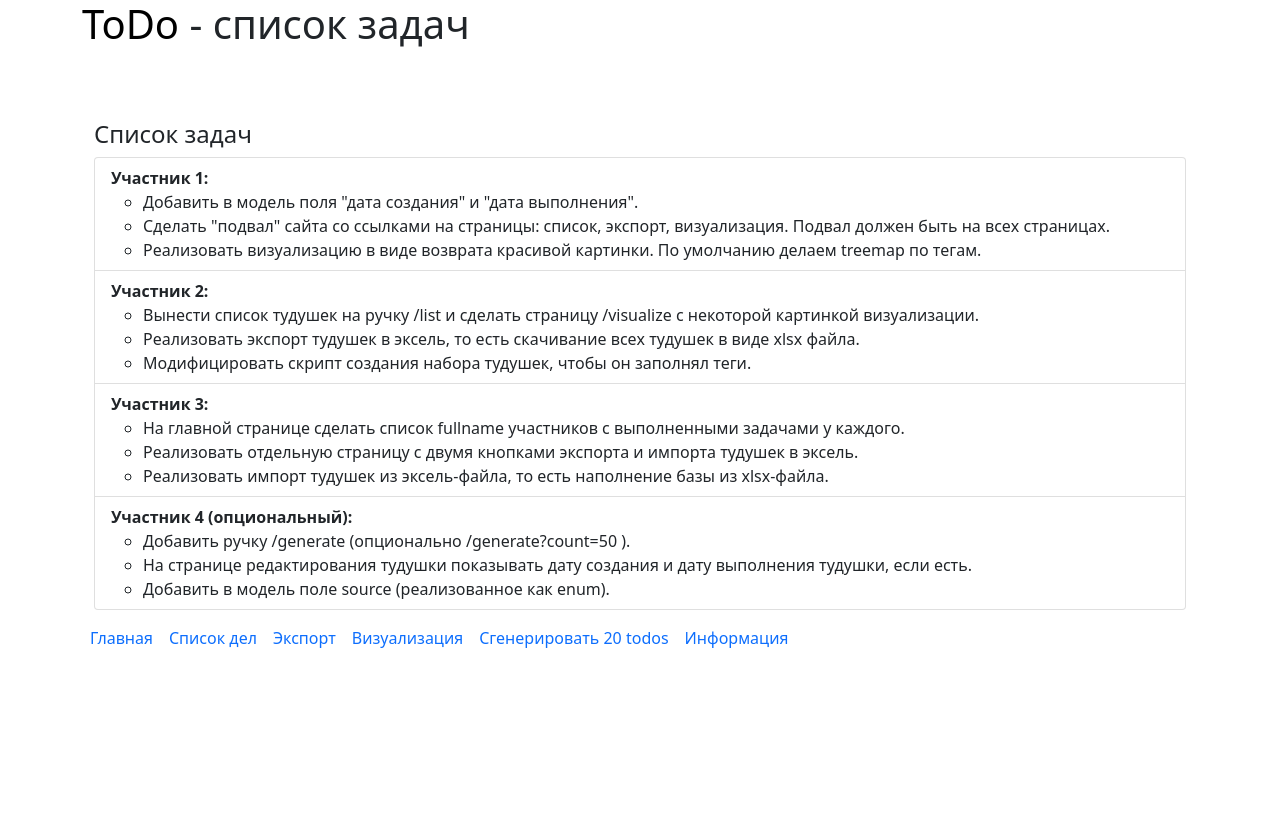
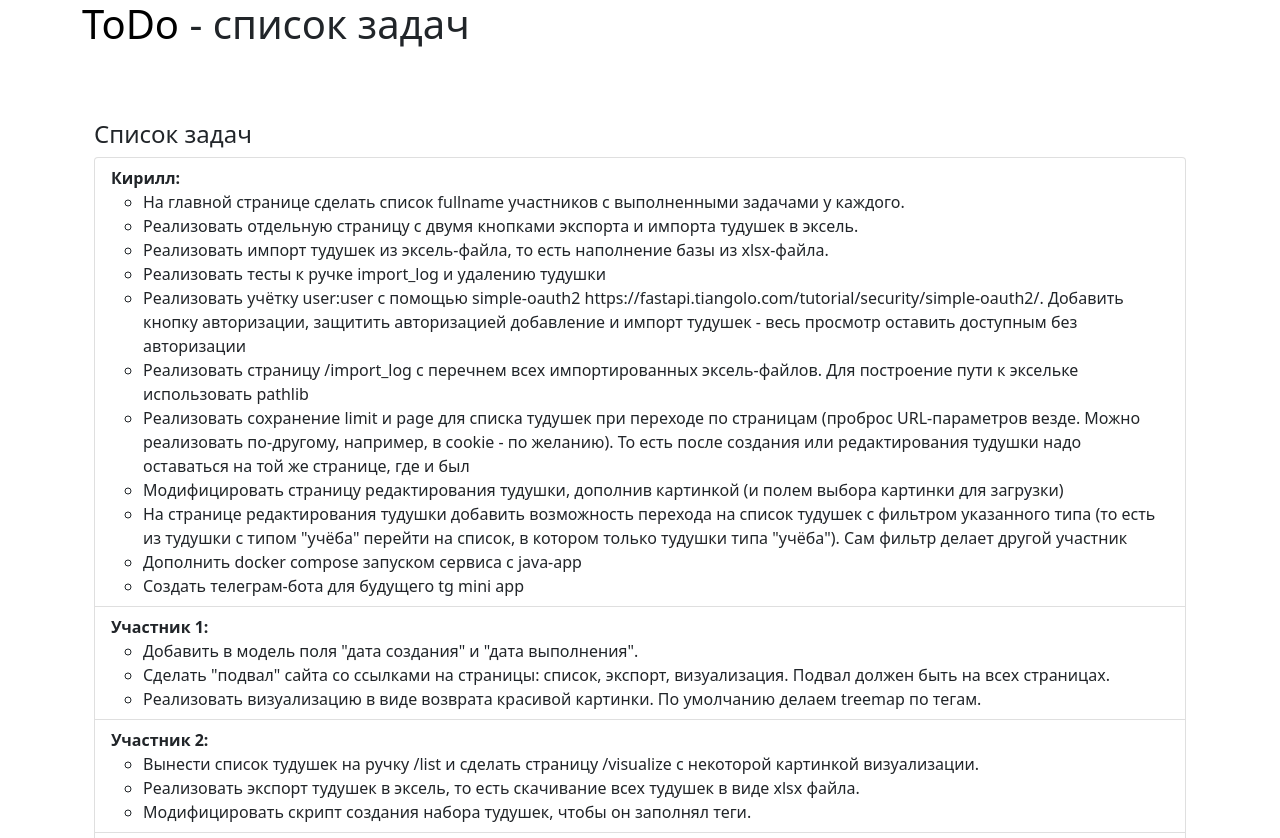
Before and after one commit to vlad17v/ddz, a FastAPI app: page /todo/info-tasks/ in a window 1280 px wide. Shown: the top 838 px of the page. Before the commit the page ends 648 px from the top, so only its background shows below. Run offline with FastAPI, Linux system fonts and the light colour scheme; some libraries are stand-ins or nearby versions.

Commit message:
Add in page field select image and edit info-tasks

```diff
--- a/app/templates/info-tasks.html
+++ b/app/templates/info-tasks.html
@@ -5,6 +5,35 @@
 <div class="container mt-5">
     <h4 class="mb-6">Список задач</h4>
     <ul class="list-group">
+        <li class="list-group-item">
+            <strong>Кирилл:</strong>
+            <ul>
+                <li>На главной странице сделать список fullname участников с выполненными задачами у каждого.</li>
+                <li>Реализовать отдельную страницу с двумя кнопками экспорта и импорта тудушек в эксель.</li>
+                <li>Реализовать импорт тудушек из эксель-файла, то есть наполнение базы из xlsx-файла.</li>
+                <li>Реализовать тесты к ручке import_log и удалению тудушки</li>
+                <li>Реализовать учётку user:user с помощью simple-oauth2
+                    https://fastapi.tiangolo.com/tutorial/security/simple-oauth2/. Добавить кнопку авторизации, защитить
+                    авторизацией добавление и импорт тудушек - весь просмотр оставить доступным без авторизации
+                </li>
+                <li>Реализовать страницу /import_log с перечнем всех импортированных эксель-файлов. Для построение пути
+                    к эксельке использовать pathlib
+                </li>
+                <li>Реализовать сохранение limit и page для списка тудушек при переходе по страницам (проброс
+                    URL-параметров везде. Можно реализовать по-другому, например, в cookie - по желанию). То есть после
+                    создания или редактирования тудушки надо оставаться на той же странице, где и был
+                </li>
+                <li>Модифицировать страницу редактирования тудушки, дополнив картинкой (и полем выбора картинки для
+                    загрузки)
+                </li>
+                <li>На странице редактирования тудушки добавить возможность перехода на список тудушек с фильтром
+                    указанного типа (то есть из тудушки с типом "учёба" перейти на список, в котором только тудушки типа
+                    "учёба"). Сам фильтр делает другой участник
+                </li>
+                <li>Дополнить docker compose запуском сервиса с java-app</li>
+                <li>Создать телеграм-бота для будущего tg mini app</li>
+            </ul>
+        </li>
         <li class="list-group-item">
             <strong>Участник 1:</strong>
             <ul>
@@ -27,14 +56,6 @@
             </ul>
         </li>
         <li class="list-group-item">
-            <strong>Участник 3:</strong>
-            <ul>
-                <li>На главной странице сделать список fullname участников с выполненными задачами у каждого.</li>
-                <li>Реализовать отдельную страницу с двумя кнопками экспорта и импорта тудушек в эксель.</li>
-                <li>Реализовать импорт тудушек из эксель-файла, то есть наполнение базы из xlsx-файла.</li>
-            </ul>
-        </li>
-        <li class="list-group-item">
             <strong>Участник 4 (опциональный):</strong>
             <ul>
                 <li>Добавить ручку /generate (опционально /generate?count=50 ).</li>
```
Also changed, not shown: app/templates/edit.html (+8 -0 lines).
